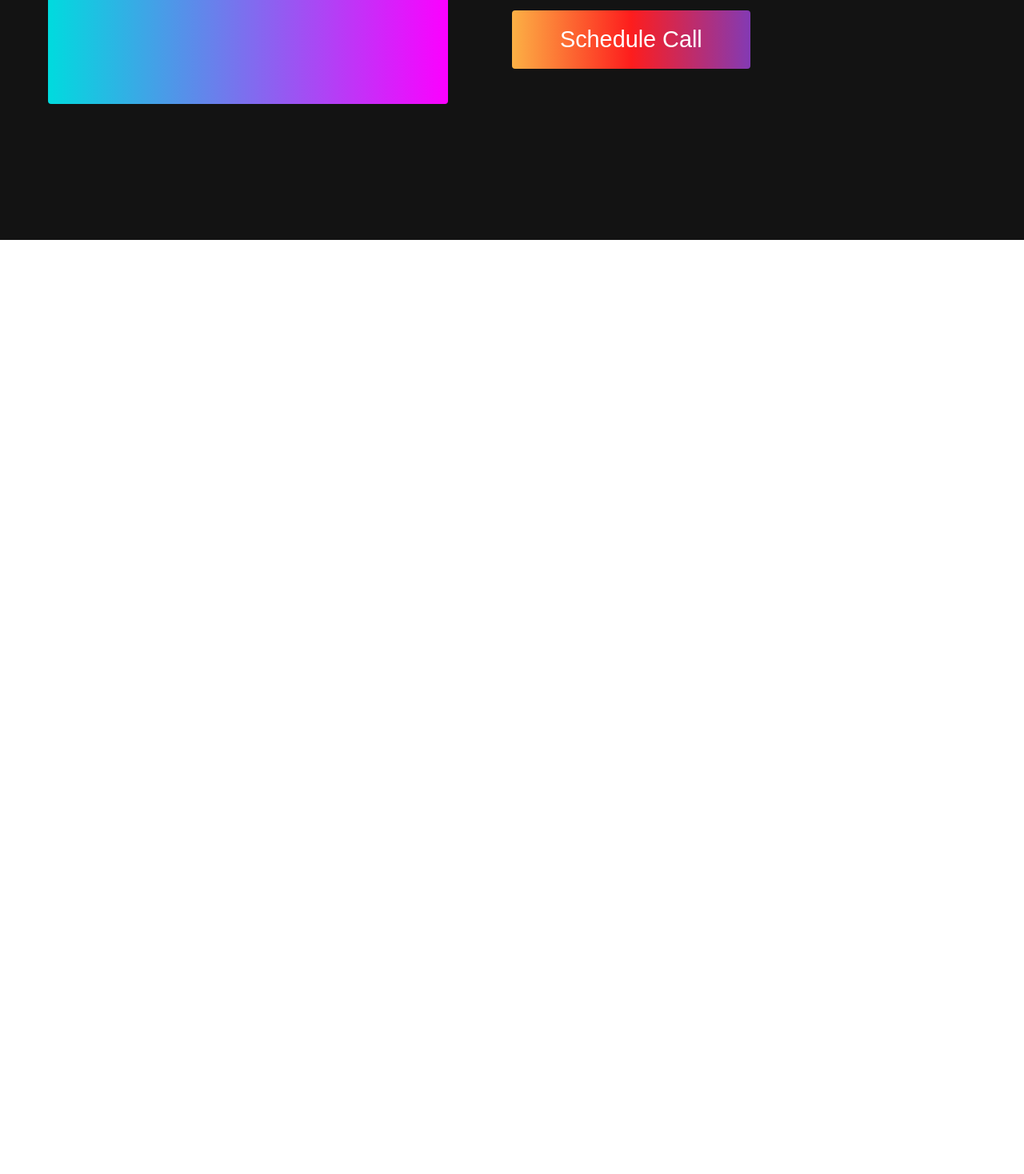
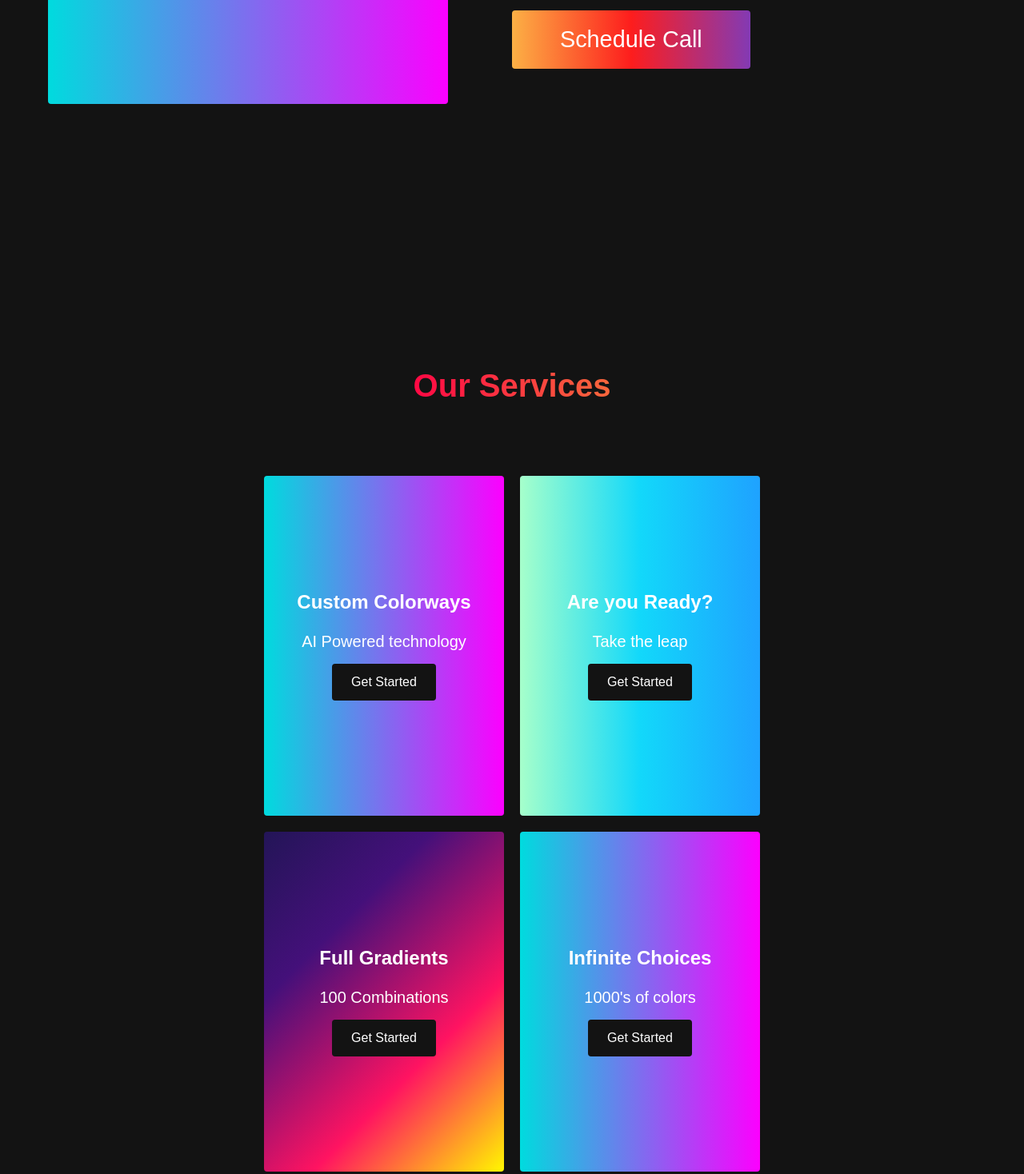
Before and after one commit to Victordavid09/HTML-CSS-JS-Scroll-App, a plain HTML site: page index.html in a window 1280 px wide. Shown: the part 1393-2861 px from the top of the page at 80% size. Before the commit the page ends 1693 px from the top, so only its background shows below. Drawn offline with Linux system fonts and the light colour scheme.

Commit message:
Services Section

```diff
--- a/index.html
+++ b/index.html
@@ -58,6 +58,36 @@
             </div>
         </div>
     </div>
+
+    <!-- Services Section -->
+    <div class="services" id="services">
+        <h1>Our Services</h1>
+        <div class="services__wrapper">
+            <div class="services__card">
+                <h2>Custom Colorways</h2>
+                <p>AI Powered technology</p>
+                <div class="services__btn"><button>Get Started</button></div>
+            </div>
+
+            <div class="services__card">
+                <h2>Are you Ready?</h2>
+                <p>Take the leap</p>
+                <div class="services__btn"><button>Get Started</button></div>
+            </div>
+
+            <div class="services__card">
+                <h2>Full Gradients</h2>
+                <p>100 Combinations</p>
+                <div class="services__btn"><button>Get Started</button></div>
+            </div>
+
+            <div class="services__card">
+                <h2>Infinite Choices</h2>
+                <p>1000's of colors</p>
+                <div class="services__btn"><button>Get Started</button></div>
+            </div>
+        </div>
+    </div>
     <script src="app.js"></script>
 </body>
 </html>
--- a/styles.css
+++ b/styles.css
@@ -444,3 +444,103 @@
         margin: 2.5rem 0;
     }
 }
+
+/* Services Section */
+.services {
+    background: #131313;
+    display: flex;
+    flex-direction: column;
+    justify-content: center;
+    align-items: center;
+    height: 100%;
+    padding: 10rem 0;
+}
+
+.services h1 {
+    background-color: #ff8177;
+    background-image: linear-gradient(to right, #ff0844 0%, #f7673c 100%);
+    background-size: 100%;
+    -webkit-background-clip: text;
+    -moz-background-clip: text;
+    -webkit-text-fill-color: transparent;
+    -moz-text-fill-color: transparent;
+    margin-bottom: 5rem;
+    font-size: 2.5rem;
+}
+
+.services__wrapper {
+    display: grid;
+    grid-template-columns: 1fr 1fr 1fr 1fr;
+    grid-template-rows: 1fr;
+}
+
+.services__card {
+    margin: 10px;
+    height: 425px;
+    width: 300px;
+    border-radius: 4px;
+    display: flex;
+    flex-direction: column;
+    justify-content: center;
+    color: #fff;
+    background-image: linear-gradient(to right, #00dbde 0%, #fc00ff 100%);
+    transition: 0.3s ease-in;
+}
+
+.services__card:nth-child(2) {
+    background: #1fa2ff;
+    background: -webkit-linear-gradient(to right, #a6ffcb, #12d8fa, #1fa2ff);
+    background: linear-gradient(to right, #a6ffcb, #12d8fa, #1fa2ff);
+}
+
+.services__card:nth-child(3) {
+    background-image: linear-gradient(-225deg, #231557 0%, #44107a 29%, #ff1361 67%, #fff800 100%);
+}
+
+.services__card h2 {
+    text-align: center;
+}
+
+.services__card p {
+    text-align: center;
+    margin-top: 24px;
+    font-size: 20px;
+}
+
+.services__btn {
+    display: flex;
+    justify-content: center;
+    margin-top: 16px;
+}
+
+.services__card button {
+    color: #fff;
+    padding: 14px 24px;
+    border: none;
+    outline: none;
+    border-radius: 4px;
+    background: #131313;
+    font-size: 1rem;
+}
+
+.services__card button:hover {
+    cursor: pointer;
+}
+
+.services__card:hover {
+    transform: scale(1.075);
+    transition: 0.3s ease-in;
+    cursor: pointer;
+}
+
+@media screen and (max-width: 1300px) {
+    .services__wrapper {
+        grid-template-columns: 1fr 1fr;
+    }
+}
+
+@media screen and (max-width: 768px) {
+    .services__wrapper {
+        grid-template-columns: 1fr;
+    }
+}
```
